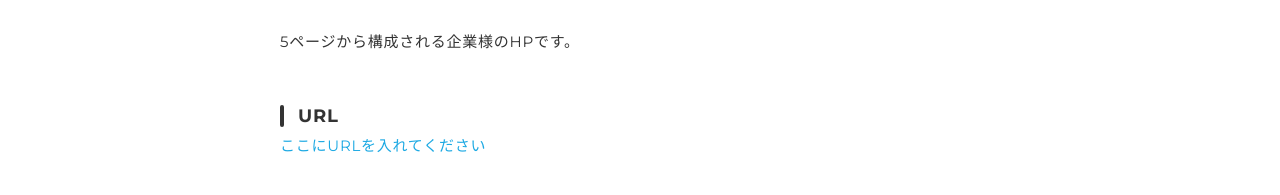
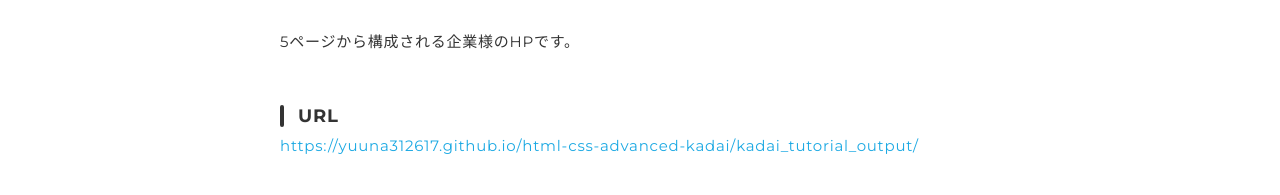
Before and after one commit to yuuna312617/portfolio, a plain HTML site: page works-1.html in a window 1280 px wide. Shown: the part 757-952 px from the top of the page. Drawn offline with nearby package versions, Linux system fonts and the light colour scheme.

Commit message:
Add files via upload

```diff
--- a/works-1.html
+++ b/works-1.html
@@ -47,7 +47,7 @@
               5ページから構成される企業様のHPです。
             </p>
             <h3>URL</h3>
-            <p><a href="" target="_blank" rel="noopener">ここにURLを入れてください</a></p>
+            <p><a href="https://yuuna312617.github.io/html-css-advanced-kadai/kadai_tutorial_output/" target="_blank" rel="noopener">https://yuuna312617.github.io/html-css-advanced-kadai/kadai_tutorial_output/</a></p>
             <h3>担当</h3>
             <p>コーディング</p>
             <h3>サイトの目的</h3>
```
